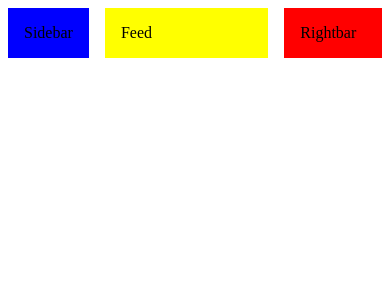
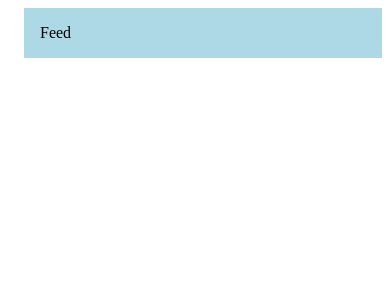
Before and after one commit to alpha2207/mui, a React (Create React App) app: page / in a window 390 px wide. Shown: the top 300 px of the page. Built offline with nearby package versions, Linux system fonts and the light colour scheme.

Commit message:
added some responsiveness

```diff
--- a/src/components/Feed.jsx
+++ b/src/components/Feed.jsx
@@ -3,7 +3,7 @@ import { Box } from "@mui/material";
 
 export default function Feed() {
     return (
-        <Box p={2} flex={4} bgcolor="yellow">
+        <Box p={2} flex={4} bgcolor="lightblue">
             Feed
         </Box>
     )
--- a/src/components/Rightbar.jsx
+++ b/src/components/Rightbar.jsx
@@ -3,6 +3,6 @@ import Box from '@mui/material/Box'
 
 export default function Rightbar() {
   return (
-    <Box p={2} flex={2} bgcolor="red">Rightbar</Box>
+    <Box p={2} flex={2} sx={{display:{xs:'none',sm:'block'}}} bgcolor="pink">Rightbar</Box>
   )
 }
--- a/src/components/Sidebar.jsx
+++ b/src/components/Sidebar.jsx
@@ -3,6 +3,6 @@ import Box from '@mui/material/Box'
 
 export default function Sidebar() {
   return (
-    <Box p={2} flex={1} bgcolor="blue">Sidebar</Box>
+    <Box p={2} flex={1} bgcolor="lightcoral" sx={{display:{xs:'none',sm:'block'}}}>Sidebar</Box>
   )
 }
```
